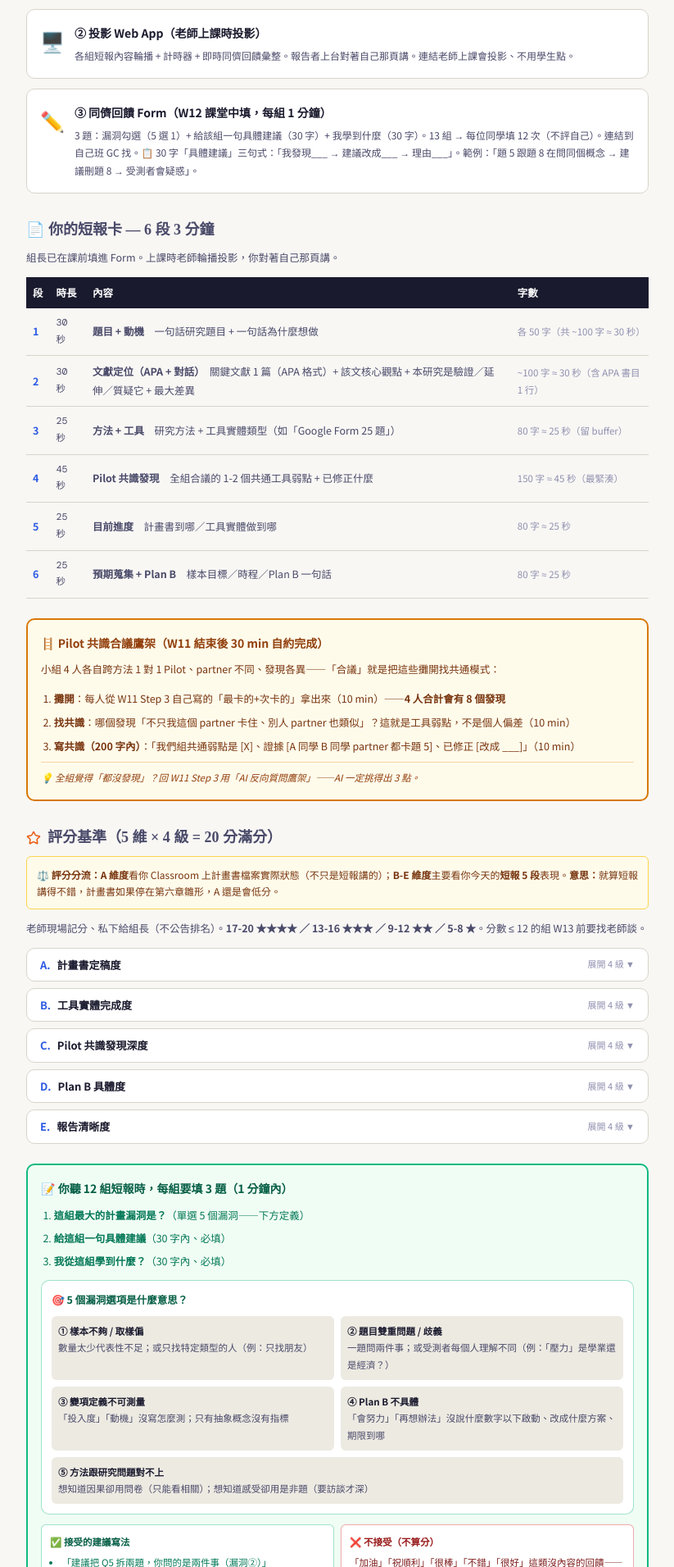
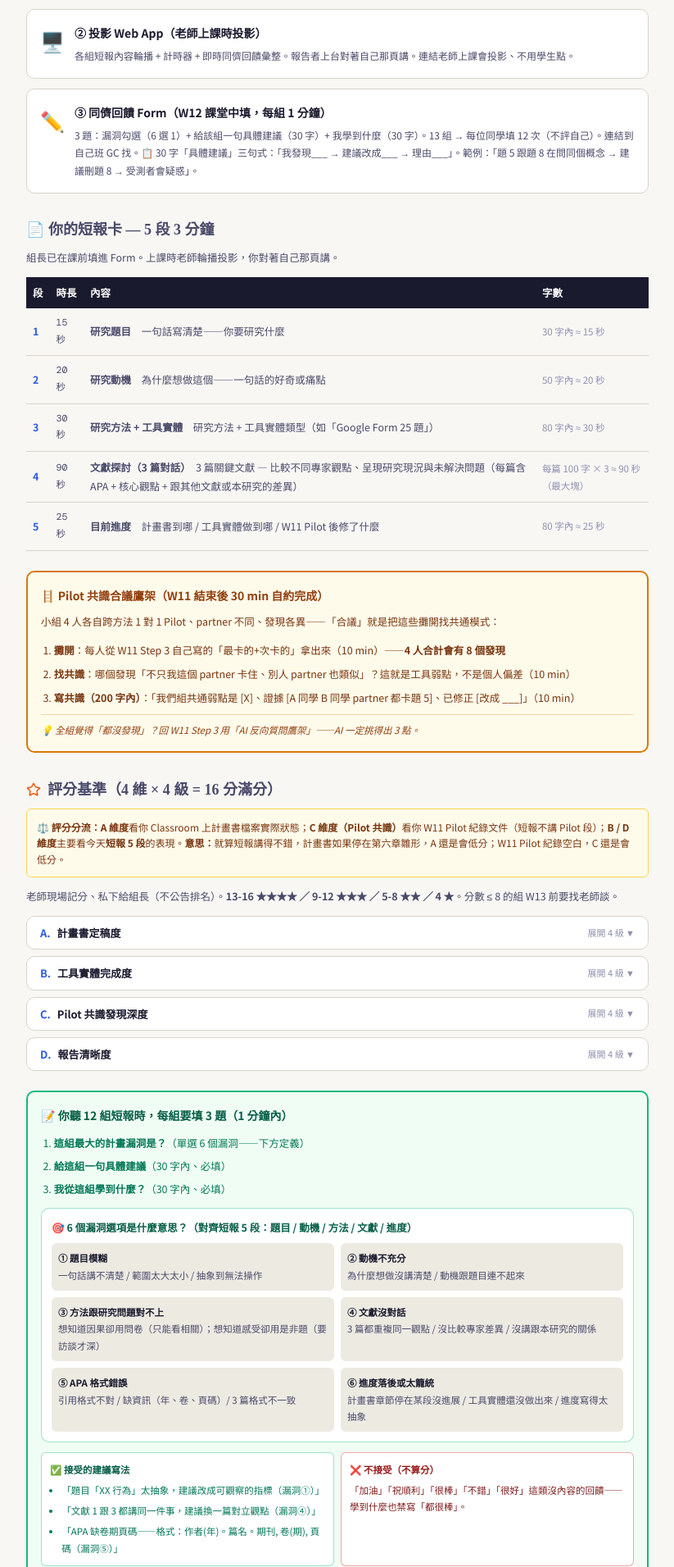
Before and after one commit to Ivanchen114/research-navigator, a React (Vite) app: page /w12 in a window 1280 px wide. Shown: the part 1743-3654 px from the top of the page at 82% size, without its empty margins (348-1171 px from the left). Built offline with nearby package versions, Linux system fonts and the light colour scheme; a web font is replaced by a local one.

Commit message:
更新: 2026-05-07 12:56

```diff
--- a/src/pages/W12Page.jsx
+++ b/src/pages/W12Page.jsx
@@ -31,7 +31,7 @@ import {
  *  資料常數
  * ══════════════════════════════════════ */
 
-/* — 評分基準（5 維 × 4 級）— */
+/* — 評分基準（4 維 × 4 級）— */
 const RUBRIC = [
     {
         dim: 'A',
@@ -56,6 +56,7 @@ const RUBRIC = [
     {
         dim: 'C',
         title: 'Pilot 共識發現深度',
+        note: '看 W11 Pilot 紀錄文件（短報不講 Pilot 段，由 Classroom 上的紀錄評分）',
         levels: [
             '寫「都沒發現」',
             '找出最弱題但沒講為什麼',
@@ -65,36 +66,25 @@ const RUBRIC = [
     },
     {
         dim: 'D',
-        title: 'Plan B 具體度',
-        levels: [
-            '沒寫或只寫「會努力」',
-            '提了風險但沒應變',
-            '風險 + 應變但沒期限',
-            '情境 + 應變 + 期限三件齊備',
-        ],
-    },
-    {
-        dim: 'E',
         title: '報告清晰度',
         levels: [
             '念稿 / 超時 / 重點不明',
             '大致講清楚但散',
-            '結構好、6 段都講到（含文獻定位）',
+            '結構好、5 段都講到（含 3 篇文獻對話）',
             '結構好 + 自然不念稿 + 在 3 分鐘內',
         ],
     },
 ];
 
-/* — 短報卡 6 段（學生 W11 結束課後在 Form 填）— */
+/* — 短報卡 5 段（學生 W11 結束課後在 Form 填）— */
 /* 朗讀速率：高中生中速約 200 字/分鐘 ≈ 3.3 字/秒 → 30 秒 ~100 字、60 秒 ~200 字 */
-/* 總時長 180 秒 = 30+30+25+45+25+25（文獻段擠進來，Pilot 從 60s 砍 15s）*/
+/* 總時長 180 秒 = 15+20+30+90+25（文獻探討 3 篇佔最大塊：90 秒講 3 篇對話）*/
 const REPORT_SECTIONS = [
-    { idx: 1, time: '30 秒', title: '題目 + 動機', desc: '一句話研究題目 + 一句話為什麼想做', limit: '各 50 字（共 ~100 字 ≈ 30 秒）' },
-    { idx: 2, time: '30 秒', title: '文獻定位（APA + 對話）', desc: '關鍵文獻 1 篇（APA 格式）+ 該文核心觀點 + 本研究是驗證／延伸／質疑它 + 最大差異', limit: '~100 字 ≈ 30 秒（含 APA 書目 1 行）' },
-    { idx: 3, time: '25 秒', title: '方法 + 工具', desc: '研究方法 + 工具實體類型（如「Google Form 25 題」）', limit: '80 字 ≈ 25 秒（留 buffer）' },
-    { idx: 4, time: '45 秒', title: 'Pilot 共識發現', desc: '全組合議的 1-2 個共通工具弱點 + 已修正什麼', limit: '150 字 ≈ 45 秒（最緊湊）' },
-    { idx: 5, time: '25 秒', title: '目前進度', desc: '計畫書到哪／工具實體做到哪', limit: '80 字 ≈ 25 秒' },
-    { idx: 6, time: '25 秒', title: '預期蒐集 + Plan B', desc: '樣本目標／時程／Plan B 一句話', limit: '80 字 ≈ 25 秒' },
+    { idx: 1, time: '15 秒', title: '研究題目', desc: '一句話寫清楚——你要研究什麼', limit: '30 字內 ≈ 15 秒' },
+    { idx: 2, time: '20 秒', title: '研究動機', desc: '為什麼想做這個——一句話的好奇或痛點', limit: '50 字內 ≈ 20 秒' },
+    { idx: 3, time: '30 秒', title: '研究方法 + 工具實體', desc: '研究方法 + 工具實體類型（如「Google Form 25 題」）', limit: '80 字內 ≈ 30 秒' },
+    { idx: 4, time: '90 秒', title: '文獻探討（3 篇對話）', desc: '3 篇關鍵文獻 — 比較不同專家觀點、呈現研究現況與未解決問題（每篇含 APA + 核心觀點 + 跟其他文獻或本研究的差異）', limit: '每篇 100 字 × 3 ≈ 90 秒（最大塊）' },
+    { idx: 5, time: '25 秒', title: '目前進度', desc: '計畫書到哪 / 工具實體做到哪 / W11 Pilot 後修了什麼', limit: '80 字內 ≈ 25 秒' },
 ];
 
 /* — 100 min 課堂流程（對齊學校 50/10/50 作息）— */
@@ -200,7 +190,7 @@ const W12Page = () => {
                 tasks={[
                     '各組期中短報 — 3 min Pitch + 1 min QA',
                     '全班同儕回饋 Form — 5 漏洞選擇 + 30 字建議 + 30 字學到什麼',
-                    '老師當場評分（5 維 × 4 級 = 20 分）',
+                    '老師當場評分（4 維 × 4 級 = 16 分）',
                 ]}
                 exportReminder="收齊同儕回饋 → 下週調整研究設計依據"
             />
@@ -216,7 +206,7 @@ const W12Page = () => {
                             <p className="text-[15px] font-bold text-[#991B1B] mb-2">⏰ 上課前先確認三件事</p>
                             <ol className="text-[12.5px] text-[#7F1D1D] leading-[1.85] list-decimal pl-5 space-y-1">
                                 <li>全組已在 W11-W12 之間自約 30 min 合議出 Pilot 共識發現</li>
-                                <li>組長已在 <strong>今天 8:00 前</strong>填好短報 Google Form（沒填 = E 維度直接扣 4 分）</li>
+                                <li>組長已在 <strong>今天 8:00 前</strong>填好短報 Google Form（沒填 = D 維度直接扣 4 分）</li>
                                 <li>每位同學手機 / 筆電上課準備好——課堂內要填同儕回饋 Form 12 次</li>
                             </ol>
                         </div>
@@ -247,7 +237,7 @@ const W12Page = () => {
                         <ToolInfoCard
                             icon="📝"
                             title="① 短報 Google Form（W11 結束 → W12 上課前 8:00 截止）"
-                            desc="組長代填。5 段內容：題目+動機 / 方法+工具 / Pilot 共識 / 進度 / 預期+Plan B。連結到自己班 GC 找。"
+                            desc="組長代填。5 段內容：題目 / 動機 / 方法+工具 / 文獻探討（3 篇 APA + 對話）/ 目前進度。連結到自己班 GC 找。"
                         />
                         <ToolInfoCard
                             icon="🖥️"
@@ -257,14 +247,14 @@ const W12Page = () => {
                         <ToolInfoCard
                             icon="✏️"
                             title="③ 同儕回饋 Form（W12 課堂中填，每組 1 分鐘）"
-                            desc={'3 題：漏洞勾選（5 選 1）+ 給該組一句具體建議（30 字）+ 我學到什麼（30 字）。13 組 → 每位同學填 12 次（不評自己）。連結到自己班 GC 找。📋 30 字「具體建議」三句式：「我發現___ → 建議改成___ → 理由___」。範例：「題 5 跟題 8 在問同個概念 → 建議刪題 8 → 受測者會疑惑」。'}
+                            desc={'3 題：漏洞勾選（6 選 1）+ 給該組一句具體建議（30 字）+ 我學到什麼（30 字）。13 組 → 每位同學填 12 次（不評自己）。連結到自己班 GC 找。📋 30 字「具體建議」三句式：「我發現___ → 建議改成___ → 理由___」。範例：「題 5 跟題 8 在問同個概念 → 建議刪題 8 → 受測者會疑惑」。'}
                         />
                     </div>
                 </div>
 
                 {/* 短報卡 5 段內容 */}
                 <div>
-                    <h3 className="font-serif text-[18px] md:text-[20px] font-bold text-[var(--ink)] mb-2">📄 你的短報卡 — 6 段 3 分鐘</h3>
+                    <h3 className="font-serif text-[18px] md:text-[20px] font-bold text-[var(--ink)] mb-2">📄 你的短報卡 — 5 段 3 分鐘</h3>
                     <p className="text-[12.5px] text-[var(--ink-mid)] leading-relaxed mb-3">
                         組長已在課前填進 Form。上課時老師輪播投影，你對著自己那頁講。
                     </p>
@@ -311,18 +301,19 @@ const W12Page = () => {
                 {/* 評分基準 */}
                 <div>
                     <h3 className="font-serif text-[18px] md:text-[20px] font-bold text-[var(--ink)] mb-2 flex items-center gap-2">
-                        <Star size={18} className="text-[#EA580C]" /> 評分基準（5 維 × 4 級 = 20 分滿分）
+                        <Star size={18} className="text-[#EA580C]" /> 評分基準（4 維 × 4 級 = 16 分滿分）
                     </h3>
                     <div className="bg-[#FFFBEB] border border-[#FCD34D] rounded-[6px] p-3 mb-3 text-[12px] text-[#78350F] leading-relaxed">
                         ⚖️ <strong>評分分流：</strong>
-                        <strong className="text-[#92400E]">A 維度</strong>看你 Classroom 上計畫書檔案實際狀態（不只是短報講的）；
-                        <strong className="text-[#92400E]">B-E 維度</strong>主要看你今天的<strong>短報 5 段</strong>表現。
-                        <strong>意思：</strong>就算短報講得不錯，計畫書如果停在第六章雛形，A 還是會低分。
+                        <strong className="text-[#92400E]">A 維度</strong>看你 Classroom 上計畫書檔案實際狀態；
+                        <strong className="text-[#92400E]">C 維度（Pilot 共識）</strong>看你 W11 Pilot 紀錄文件（短報不講 Pilot 段）；
+                        <strong className="text-[#92400E]">B / D 維度</strong>主要看今天<strong>短報 5 段</strong>的表現。
+                        <strong>意思：</strong>就算短報講得不錯，計畫書如果停在第六章雛形，A 還是會低分；W11 Pilot 紀錄空白，C 還是會低分。
                     </div>
                     <h3 className="hidden">
                     </h3>
                     <p className="text-[12.5px] text-[var(--ink-mid)] leading-relaxed mb-3">
-                        老師現場記分、私下給組長（不公告排名）。<strong>17-20 ★★★★ ／ 13-16 ★★★ ／ 9-12 ★★ ／ 5-8 ★</strong>。分數 ≤ 12 的組 W13 前要找老師談。
+                        老師現場記分、私下給組長（不公告排名）。<strong>13-16 ★★★★ ／ 9-12 ★★★ ／ 5-8 ★★ ／ 4 ★</strong>。分數 ≤ 8 的組 W13 前要找老師談。
                     </p>
                     <div className="space-y-2">
                         {RUBRIC.map((r) => (
@@ -331,6 +322,9 @@ const W12Page = () => {
                                     <span><span className="text-[var(--accent)] mr-2">{r.dim}.</span>{r.title}</span>
                                     <span className="text-[11px] text-[var(--ink-light)] font-normal">展開 4 級 ▼</span>
                                 </summary>
+                                {r.note && (
+                                    <p className="px-4 pb-2 text-[11.5px] text-[var(--ink-light)] italic leading-[1.7]">📌 {r.note}</p>
+                                )}
                                 <div className="px-4 pb-3 grid grid-cols-1 md:grid-cols-4 gap-2 text-[11.5px]">
                                     {r.levels.map((lv, i) => (
                                         <div key={i} className="bg-[var(--paper-warm)] border border-[var(--border)] rounded-[6px] p-2">
@@ -348,34 +342,38 @@ const W12Page = () => {
                 <div className="p-4 rounded-[var(--radius-unified)] bg-[#F0FDF4] border-2 border-[#10B981]">
                     <p className="text-[14px] font-bold text-[#065F46] mb-2">📝 你聽 12 組短報時，每組要填 3 題（1 分鐘內）</p>
                     <ul className="text-[12.5px] text-[#047857] leading-[1.85] list-decimal pl-5 space-y-1">
-                        <li><strong>這組最大的計畫漏洞是？</strong>（單選 5 個漏洞——下方定義）</li>
+                        <li><strong>這組最大的計畫漏洞是？</strong>（單選 6 個漏洞——下方定義）</li>
                         <li><strong>給這組一句具體建議</strong>（30 字內、必填）</li>
                         <li><strong>我從這組學到什麼？</strong>（30 字內、必填）</li>
                     </ul>
 
-                    {/* 5 漏洞定義 */}
+                    {/* 6 漏洞定義 — 對齊新短報 5 段內容 */}
                     <div className="mt-3 bg-white border border-[#10B981]/40 rounded-[var(--radius-unified)] p-3">
-                        <p className="font-bold text-[12.5px] text-[#065F46] mb-2">🎯 5 個漏洞選項是什麼意思？</p>
+                        <p className="font-bold text-[12.5px] text-[#065F46] mb-2">🎯 6 個漏洞選項是什麼意思？（對齊短報 5 段：題目 / 動機 / 方法 / 文獻 / 進度）</p>
                         <div className="grid md:grid-cols-2 gap-2 text-[11.5px] leading-[1.75]">
                             <div className="bg-[var(--paper-warm)] rounded-[6px] p-2">
-                                <p className="font-bold text-[var(--ink)]">① 樣本不夠 / 取樣偏</p>
-                                <p className="text-[var(--ink-mid)]">數量太少代表性不足；或只找特定類型的人（例：只找朋友）</p>
+                                <p className="font-bold text-[var(--ink)]">① 題目模糊</p>
+                                <p className="text-[var(--ink-mid)]">一句話講不清楚 / 範圍太大太小 / 抽象到無法操作</p>
                             </div>
                             <div className="bg-[var(--paper-warm)] rounded-[6px] p-2">
-                                <p className="font-bold text-[var(--ink)]">② 題目雙重問題 / 歧義</p>
-                                <p className="text-[var(--ink-mid)]">一題問兩件事；或受測者每個人理解不同（例：「壓力」是學業還是經濟？）</p>
+                                <p className="font-bold text-[var(--ink)]">② 動機不充分</p>
+                                <p className="text-[var(--ink-mid)]">為什麼想做沒講清楚 / 動機跟題目連不起來</p>
                             </div>
                             <div className="bg-[var(--paper-warm)] rounded-[6px] p-2">
-                                <p className="font-bold text-[var(--ink)]">③ 變項定義不可測量</p>
-                                <p className="text-[var(--ink-mid)]">「投入度」「動機」沒寫怎麼測；只有抽象概念沒有指標</p>
+                                <p className="font-bold text-[var(--ink)]">③ 方法跟研究問題對不上</p>
+                                <p className="text-[var(--ink-mid)]">想知道因果卻用問卷（只能看相關）；想知道感受卻用是非題（要訪談才深）</p>
                             </div>
                             <div className="bg-[var(--paper-warm)] rounded-[6px] p-2">
-                                <p className="font-bold text-[var(--ink)]">④ Plan B 不具體</p>
-                                <p className="text-[var(--ink-mid)]">「會努力」「再想辦法」沒說什麼數字以下啟動、改成什麼方案、期限到哪</p>
+                                <p className="font-bold text-[var(--ink)]">④ 文獻沒對話</p>
+                                <p className="text-[var(--ink-mid)]">3 篇都重複同一觀點 / 沒比較專家差異 / 沒講跟本研究的關係</p>
                             </div>
-                            <div className="bg-[var(--paper-warm)] rounded-[6px] p-2 md:col-span-2">
-                                <p className="font-bold text-[var(--ink)]">⑤ 方法跟研究問題對不上</p>
-                                <p className="text-[var(--ink-mid)]">想知道因果卻用問卷（只能看相關）；想知道感受卻用是非題（要訪談才深）</p>
+                            <div className="bg-[var(--paper-warm)] rounded-[6px] p-2">
+                                <p className="font-bold text-[var(--ink)]">⑤ APA 格式錯誤</p>
+                                <p className="text-[var(--ink-mid)]">引用格式不對 / 缺資訊（年、卷、頁碼）/ 3 篇格式不一致</p>
+                            </div>
+                            <div className="bg-[var(--paper-warm)] rounded-[6px] p-2">
+                                <p className="font-bold text-[var(--ink)]">⑥ 進度落後或太籠統</p>
+                                <p className="text-[var(--ink-mid)]">計畫書章節停在某段沒進展 / 工具實體還沒做出來 / 進度寫得太抽象</p>
                             </div>
                         </div>
                     </div>
@@ -384,8 +382,9 @@ const W12Page = () => {
                         <div className="bg-white border border-[#10B981]/40 rounded-[6px] p-2.5">
                             <p className="font-bold text-[#065F46] mb-1">✅ 接受的建議寫法</p>
                             <ul className="text-[#047857] leading-[1.8] list-disc pl-4 space-y-0.5">
-                                <li>「建議把 Q5 拆兩題，你問的是兩件事（漏洞②）」</li>
-                                <li>「Plan B 要寫期限——『改線上訪談』要訂 W13 中前完成（漏洞④）」</li>
+                                <li>「題目「XX 行為」太抽象，建議改成可觀察的指標（漏洞①）」</li>
+                                <li>「文獻 1 跟 3 都講同一件事，建議換一篇對立觀點（漏洞④）」</li>
+                                <li>「APA 缺卷期頁碼——格式：作者(年)。篇名。期刊, 卷(期), 頁碼（漏洞⑤）」</li>
                             </ul>
                         </div>
                         <div className="bg-white border border-[#DC2626]/40 rounded-[6px] p-2.5">
@@ -438,10 +437,10 @@ const W12Page = () => {
                     </div>
                     <div className="grid grid-cols-1 md:grid-cols-2 gap-[1px] bg-[var(--border)]">
                         {[
-                                            '上台 3 分鐘短報自己的研究進度（題目+方法+Pilot+進度+Plan B）',
+                                            '上台 3 分鐘短報自己的研究進度（題目 / 動機 / 方法 / 3 篇文獻 / 目前進度）',
                                             '聽完 12 組短報並用 Form 給每組具體回饋',
                                             '整理「聽別組學到什麼」並轉成自己組要改的事',
-                                            '接住老師當場 5 維 × 4 級評分，識別自己的弱項',
+                                            '接住老師當場 4 維 × 4 級評分，識別自己的弱項',
                         ].map((item, i) => (
                             <div key={i} className="p-4 px-5 bg-white flex items-start gap-3">
                                 <span className="text-[var(--success)] text-[16px] mt-0.5 flex-shrink-0">✓</span>
@@ -464,7 +463,7 @@ const W12Page = () => {
                     </div>
                     <ul className="text-[12.5px] text-white/85 leading-[1.95] space-y-1 pl-4">
                         <li>・依 W12 同儕回饋 + 老師評分修工具</li>
-                        <li>・施測進度衝刺（依你今天的 Plan B 啟動條件）</li>
+                        <li>・施測進度衝刺（如進度落後請找老師討論補救方案）</li>
                         <li>・W13 資料關帳清洗 → 進 W14 圖表分析</li>
                     </ul>
                 </div>
```
Also changed, not shown: src/pages/W11Page.jsx (+4 -44 lines).
